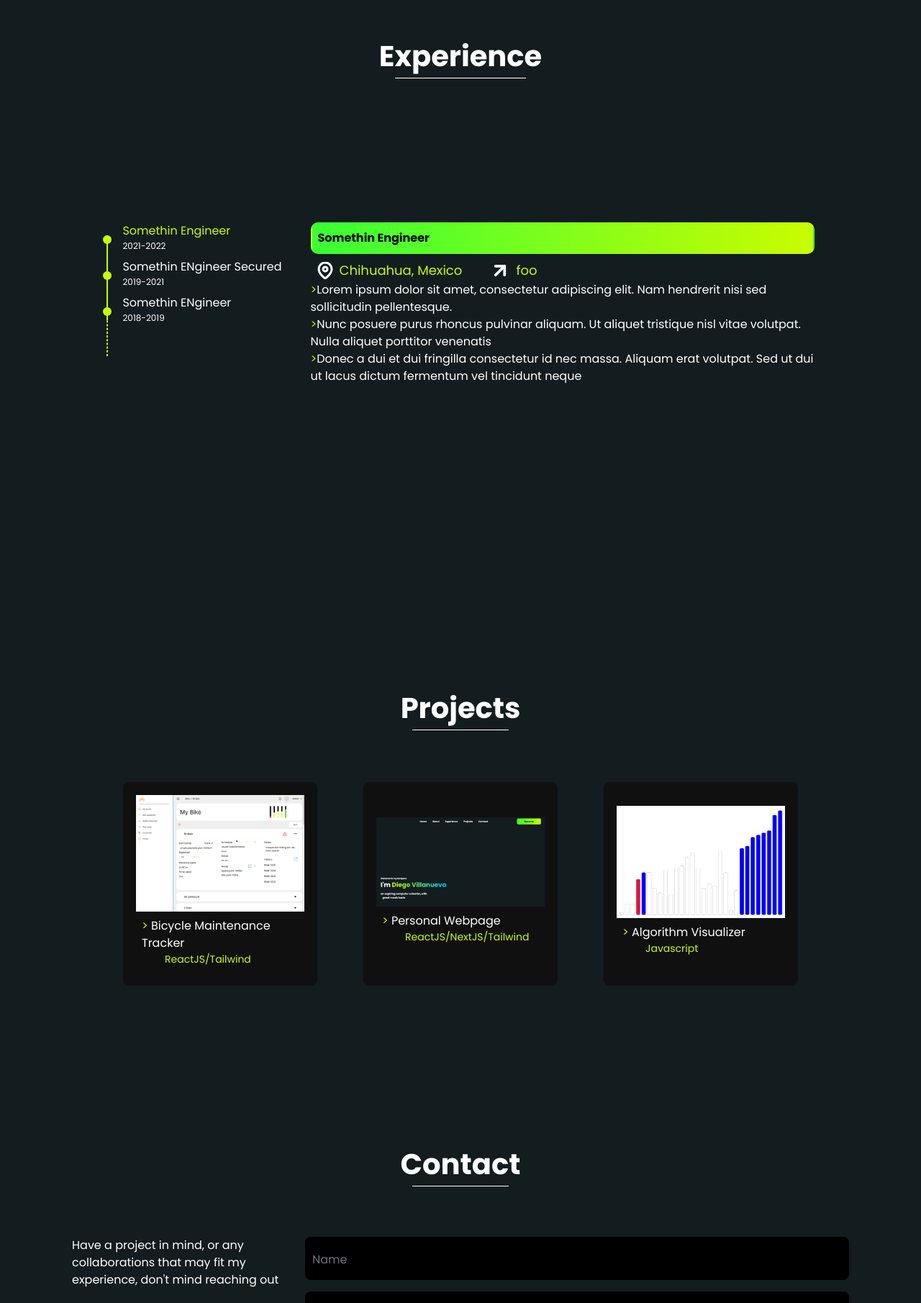
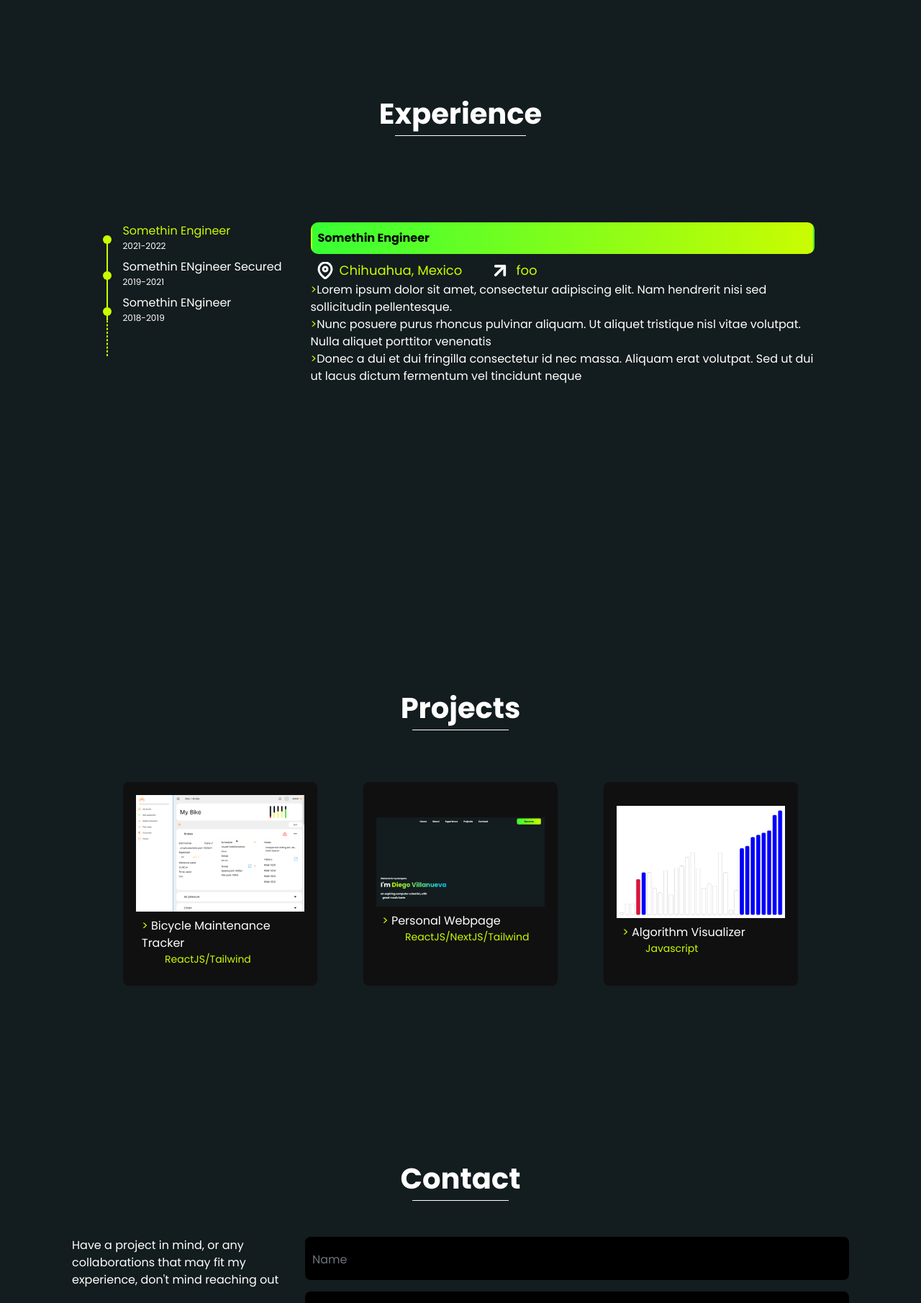
Before and after one commit to Jay-DVT/personal-webpage, a Next.js app: page / in a window 1280 px wide. Shown: the part 1729-3540 px from the top of the page at 72% size. Built offline with nearby package versions, Linux system fonts and the light colour scheme.

Commit message:
Structure section's header text

```diff
--- a/components/Contact.tsx
+++ b/components/Contact.tsx
@@ -6,17 +6,17 @@ type Props = {}
 export default function Contact({}: Props) {
   return (
     <div className='flex relative flex-col max-w-7xl px-10 md:justify-center mx-auto items-center'>
-      <div className="relative flex flex-col py-5 items-center">
+      <div className="relative flex flex-col py-5 items-center md:inset-y-5 inset-y-10">
         <p className='md:text-[40px] text-[28px] font-bold'>Contact</p>
         <div className="flex-grow border-t border-white w-[80%]"></div>
       </div>
-      <div className='flex md:flex-row flex-col m-[50px] w-[90%] md:items-start items-center'>
-        <div className='w-full md:w-[30%] sm:pt-0 py-[30px]'>
+      <div className='flex md:flex-row flex-col m-[50px] w-[90%]'>
+        <div className='sm:w-[30%] sm:pt-0 py-[30px]'>
           <p className=''>
           Have a project in mind, or any collaborations that may fit my experience, don&apos;t mind reaching out
           </p>
         </div>
-        <div className='flex flex-col flex-grow w-full md:w-[60%]'>
+        <div className='flex flex-col flex-grow sm:w-[60%]'>
           <input type="text" placeholder='Name' className='bg-[#000000] mb-4 rounded-lg h-[60px]'></input>
           <input type="text" placeholder='Mail' className='bg-[#000000] mb-4 rounded-lg h-[60px]'></input>
           <input type="text" placeholder='Message' className='bg-[#000000] mb-4 rounded-lg h-[120px]'></input>
--- a/components/Experience.tsx
+++ b/components/Experience.tsx
@@ -8,7 +8,7 @@ type Props = {}
 export default function Experience({}: Props) {
   return (
     <div className='h-screen flex relative flex-col max-w-7xl px-10 md:justify-center mx-auto items-center'>
-      <div className="relative flex flex-col py-5 items-center">
+      <div className="relative flex flex-col md:inset-y-20 py-5 items-center">
         <p className='md:text-[40px] text-[28px] font-bold'>Experience</p>
         <div className="flex-grow border-t border-white w-[80%]"></div>
       </div>
```
